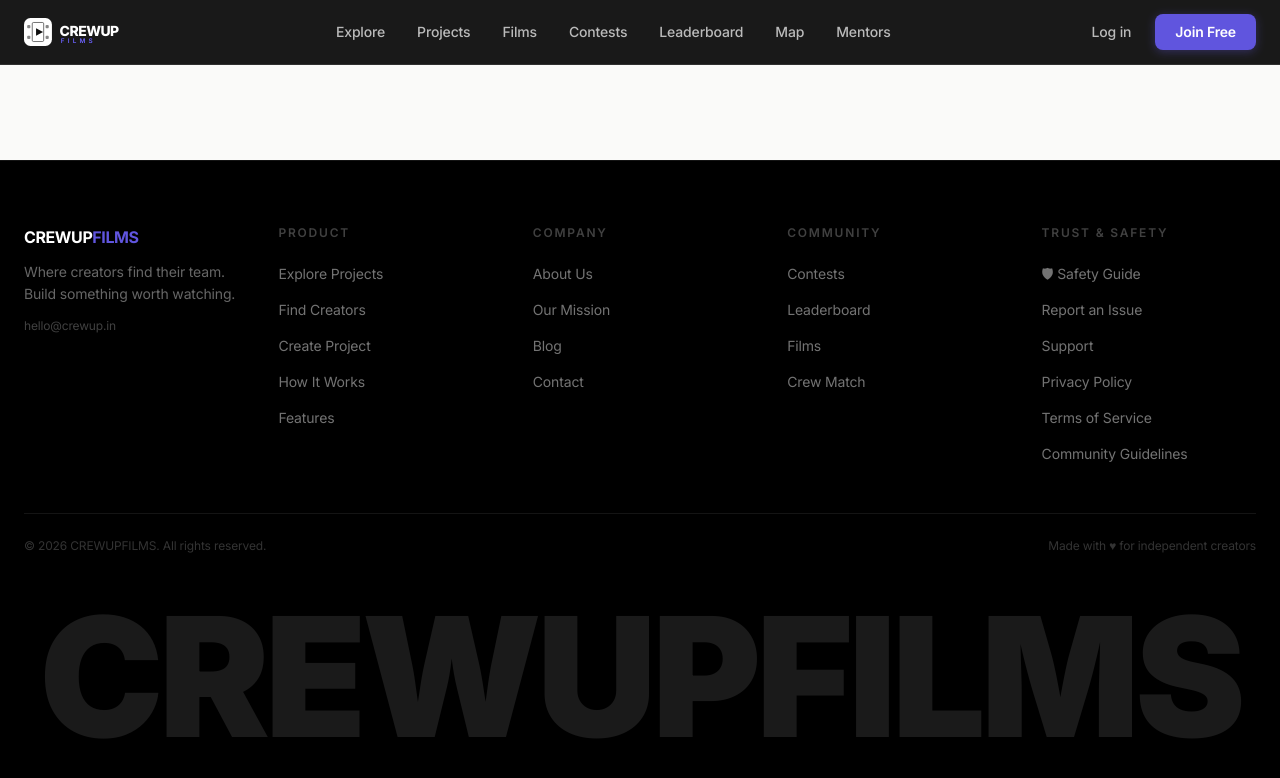
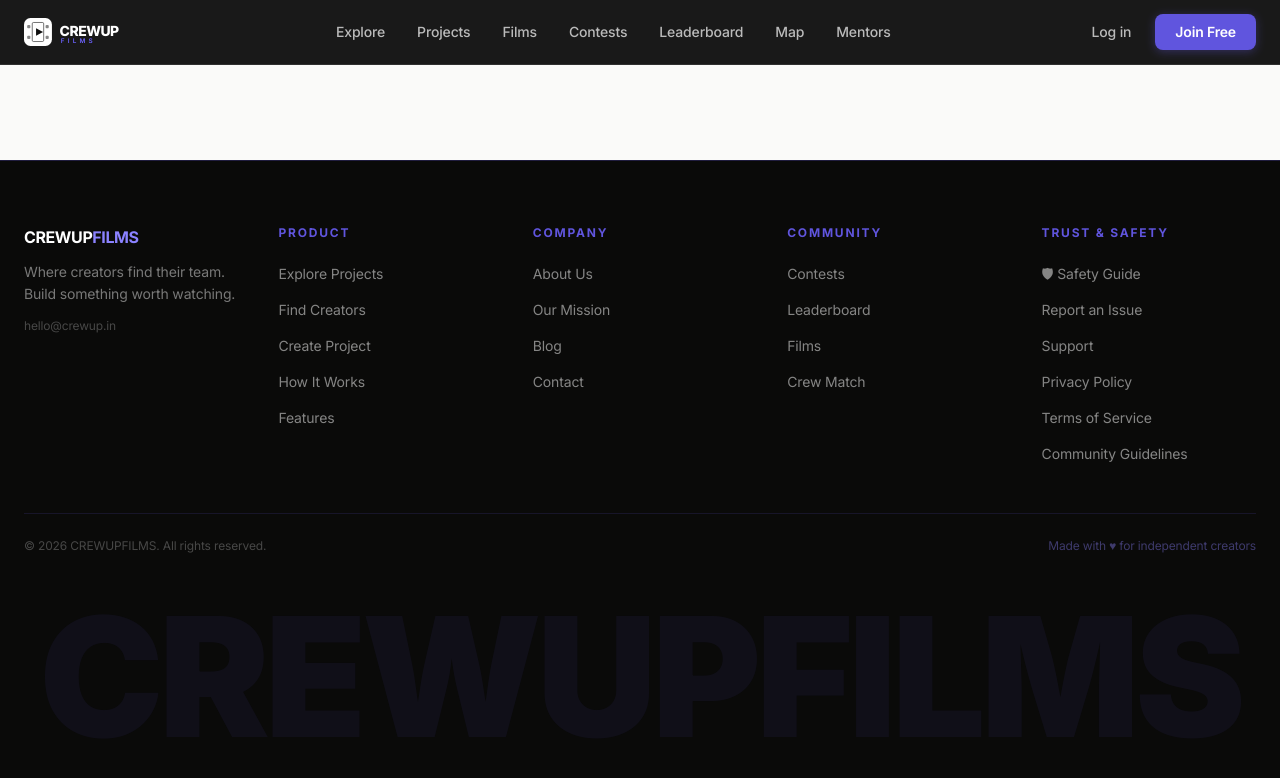
Before and after one commit to hasini-venisetti/crewup, a Next.js app in the folder client/: page /create-project in a window 1280 px wide. Shown: the top 778 px of the page. Built offline with nearby package versions, Linux system fonts and the light colour scheme; a web font is replaced by a local one.

Commit message:
Fix footer colors to match brand + update hero background

```diff
--- a/client/src/app/page.jsx
+++ b/client/src/app/page.jsx
@@ -123,7 +123,7 @@ export default function Home() {
           <div
             className="absolute inset-0 bg-cover bg-center bg-no-repeat hero-bg-kenburns"
             style={{
-              backgroundImage: 'url("https://images.unsplash.com/photo-1536440136628-849c177e76a1?ixlib=rb-4.0.3&auto=format&fit=crop&w=2025&q=80")'
+              backgroundImage: 'url("https://images.unsplash.com/photo-1489599849927-2ee91cede3ba?ixlib=rb-4.0.3&auto=format&fit=crop&w=2070&q=80")'
             }}
           />
           {/* Dark overlay for text readability */}
--- a/client/src/components/layout/Footer.jsx
+++ b/client/src/components/layout/Footer.jsx
@@ -2,7 +2,13 @@ import Link from 'next/link';
 
 export default function Footer() {
   return (
-    <footer className="bg-black mt-auto" style={{ borderTop: '1px solid rgba(255,255,255,0.08)' }}>
+    <footer
+      className="mt-auto"
+      style={{
+        background: '#0a0a09',
+        borderTop: '1px solid rgba(96,85,222,0.25)',
+      }}
+    >
       <div className="max-w-7xl mx-auto px-6 pt-16 pb-10">
 
         {/* Links grid */}
@@ -11,75 +17,79 @@ export default function Footer() {
           {/* Brand */}
           <div className="col-span-2 md:col-span-1">
             <span className="text-white font-bold text-base tracking-tight">
-              CREWUP<span style={{ color: '#6055de' }}>FILMS</span>
+              CREWUP<span style={{ color: '#8b82ff' }}>FILMS</span>
             </span>
-            <p className="text-sm text-white/40 mt-3 leading-relaxed">
+            <p className="text-sm mt-3 leading-relaxed" style={{ color: 'rgba(255,255,255,0.45)' }}>
               Where creators find their team.<br />Build something worth watching.
             </p>
-            <p className="text-xs text-white/25 mt-3">hello@crewup.in</p>
+            <p className="text-xs mt-3" style={{ color: 'rgba(255,255,255,0.25)' }}>hello@crewup.in</p>
           </div>
 
           {/* Product */}
           <div>
-            <p className="text-xs font-semibold text-white/25 uppercase tracking-[0.15em] mb-5">Product</p>
+            <p className="text-xs font-bold uppercase tracking-[0.15em] mb-5" style={{ color: '#6055de' }}>Product</p>
             <ul className="space-y-3">
-              <li><Link href="/projects"       className="text-sm text-white/45 hover:text-white transition-colors">Explore Projects</Link></li>
-              <li><Link href="/explore"        className="text-sm text-white/45 hover:text-white transition-colors">Find Creators</Link></li>
-              <li><Link href="/create-project" className="text-sm text-white/45 hover:text-white transition-colors">Create Project</Link></li>
-              <li><Link href="/how-it-works"   className="text-sm text-white/45 hover:text-white transition-colors">How It Works</Link></li>
-              <li><Link href="/features"       className="text-sm text-white/45 hover:text-white transition-colors">Features</Link></li>
+              <li><Link href="/projects"       className="text-sm transition-colors" style={{ color: 'rgba(255,255,255,0.5)' }} onMouseEnter={e=>e.target.style.color='#8b82ff'} onMouseLeave={e=>e.target.style.color='rgba(255,255,255,0.5)'}>Explore Projects</Link></li>
+              <li><Link href="/explore"        className="text-sm transition-colors" style={{ color: 'rgba(255,255,255,0.5)' }} onMouseEnter={e=>e.target.style.color='#8b82ff'} onMouseLeave={e=>e.target.style.color='rgba(255,255,255,0.5)'}>Find Creators</Link></li>
+              <li><Link href="/create-project" className="text-sm transition-colors" style={{ color: 'rgba(255,255,255,0.5)' }} onMouseEnter={e=>e.target.style.color='#8b82ff'} onMouseLeave={e=>e.target.style.color='rgba(255,255,255,0.5)'}>Create Project</Link></li>
+              <li><Link href="/how-it-works"   className="text-sm transition-colors" style={{ color: 'rgba(255,255,255,0.5)' }} onMouseEnter={e=>e.target.style.color='#8b82ff'} onMouseLeave={e=>e.target.style.color='rgba(255,255,255,0.5)'}>How It Works</Link></li>
+              <li><Link href="/features"       className="text-sm transition-colors" style={{ color: 'rgba(255,255,255,0.5)' }} onMouseEnter={e=>e.target.style.color='#8b82ff'} onMouseLeave={e=>e.target.style.color='rgba(255,255,255,0.5)'}>Features</Link></li>
             </ul>
           </div>
 
           {/* Company */}
           <div>
-            <p className="text-xs font-semibold text-white/25 uppercase tracking-[0.15em] mb-5">Company</p>
+            <p className="text-xs font-bold uppercase tracking-[0.15em] mb-5" style={{ color: '#6055de' }}>Company</p>
             <ul className="space-y-3">
-              <li><Link href="/about"   className="text-sm text-white/45 hover:text-white transition-colors">About Us</Link></li>
-              <li><Link href="/mission" className="text-sm text-white/45 hover:text-white transition-colors">Our Mission</Link></li>
-              <li><Link href="/blog"    className="text-sm text-white/45 hover:text-white transition-colors">Blog</Link></li>
-              <li><Link href="/contact" className="text-sm text-white/45 hover:text-white transition-colors">Contact</Link></li>
+              <li><Link href="/about"   className="text-sm transition-colors" style={{ color: 'rgba(255,255,255,0.5)' }} onMouseEnter={e=>e.target.style.color='#8b82ff'} onMouseLeave={e=>e.target.style.color='rgba(255,255,255,0.5)'}>About Us</Link></li>
+              <li><Link href="/mission" className="text-sm transition-colors" style={{ color: 'rgba(255,255,255,0.5)' }} onMouseEnter={e=>e.target.style.color='#8b82ff'} onMouseLeave={e=>e.target.style.color='rgba(255,255,255,0.5)'}>Our Mission</Link></li>
+              <li><Link href="/blog"    className="text-sm transition-colors" style={{ color: 'rgba(255,255,255,0.5)' }} onMouseEnter={e=>e.target.style.color='#8b82ff'} onMouseLeave={e=>e.target.style.color='rgba(255,255,255,0.5)'}>Blog</Link></li>
+              <li><Link href="/contact" className="text-sm transition-colors" style={{ color: 'rgba(255,255,255,0.5)' }} onMouseEnter={e=>e.target.style.color='#8b82ff'} onMouseLeave={e=>e.target.style.color='rgba(255,255,255,0.5)'}>Contact</Link></li>
             </ul>
           </div>
 
           {/* Community */}
           <div>
-            <p className="text-xs font-semibold text-white/25 uppercase tracking-[0.15em] mb-5">Community</p>
+            <p className="text-xs font-bold uppercase tracking-[0.15em] mb-5" style={{ color: '#6055de' }}>Community</p>
             <ul className="space-y-3">
-              <li><Link href="/contests"    className="text-sm text-white/45 hover:text-white transition-colors">Contests</Link></li>
-              <li><Link href="/leaderboard" className="text-sm text-white/45 hover:text-white transition-colors">Leaderboard</Link></li>
-              <li><Link href="/films"       className="text-sm text-white/45 hover:text-white transition-colors">Films</Link></li>
-              <li><Link href="/crew-match"  className="text-sm text-white/45 hover:text-white transition-colors">Crew Match</Link></li>
+              <li><Link href="/contests"    className="text-sm transition-colors" style={{ color: 'rgba(255,255,255,0.5)' }} onMouseEnter={e=>e.target.style.color='#8b82ff'} onMouseLeave={e=>e.target.style.color='rgba(255,255,255,0.5)'}>Contests</Link></li>
+              <li><Link href="/leaderboard" className="text-sm transition-colors" style={{ color: 'rgba(255,255,255,0.5)' }} onMouseEnter={e=>e.target.style.color='#8b82ff'} onMouseLeave={e=>e.target.style.color='rgba(255,255,255,0.5)'}>Leaderboard</Link></li>
+              <li><Link href="/films"       className="text-sm transition-colors" style={{ color: 'rgba(255,255,255,0.5)' }} onMouseEnter={e=>e.target.style.color='#8b82ff'} onMouseLeave={e=>e.target.style.color='rgba(255,255,255,0.5)'}>Films</Link></li>
+              <li><Link href="/crew-match"  className="text-sm transition-colors" style={{ color: 'rgba(255,255,255,0.5)' }} onMouseEnter={e=>e.target.style.color='#8b82ff'} onMouseLeave={e=>e.target.style.color='rgba(255,255,255,0.5)'}>Crew Match</Link></li>
             </ul>
           </div>
 
           {/* Trust & Safety */}
           <div>
-            <p className="text-xs font-semibold text-white/25 uppercase tracking-[0.15em] mb-5">Trust & Safety</p>
+            <p className="text-xs font-bold uppercase tracking-[0.15em] mb-5" style={{ color: '#6055de' }}>Trust &amp; Safety</p>
             <ul className="space-y-3">
-              <li><Link href="/safety"   className="text-sm text-white/45 hover:text-white transition-colors">🛡 Safety Guide</Link></li>
-              <li><Link href="/report"   className="text-sm text-white/45 hover:text-white transition-colors">Report an Issue</Link></li>
-              <li><Link href="/support"  className="text-sm text-white/45 hover:text-white transition-colors">Support</Link></li>
-              <li><Link href="/legal/privacy" className="text-sm text-white/45 hover:text-white transition-colors">Privacy Policy</Link></li>
-              <li><Link href="/legal/terms"   className="text-sm text-white/45 hover:text-white transition-colors">Terms of Service</Link></li>
-              <li><Link href="/legal/community-guidelines" className="text-sm text-white/45 hover:text-white transition-colors">Community Guidelines</Link></li>
+              <li><Link href="/safety"   className="text-sm transition-colors" style={{ color: 'rgba(255,255,255,0.5)' }} onMouseEnter={e=>e.target.style.color='#8b82ff'} onMouseLeave={e=>e.target.style.color='rgba(255,255,255,0.5)'}>🛡 Safety Guide</Link></li>
+              <li><Link href="/report"   className="text-sm transition-colors" style={{ color: 'rgba(255,255,255,0.5)' }} onMouseEnter={e=>e.target.style.color='#8b82ff'} onMouseLeave={e=>e.target.style.color='rgba(255,255,255,0.5)'}>Report an Issue</Link></li>
+              <li><Link href="/support"  className="text-sm transition-colors" style={{ color: 'rgba(255,255,255,0.5)' }} onMouseEnter={e=>e.target.style.color='#8b82ff'} onMouseLeave={e=>e.target.style.color='rgba(255,255,255,0.5)'}>Support</Link></li>
+              <li><Link href="/legal/privacy" className="text-sm transition-colors" style={{ color: 'rgba(255,255,255,0.5)' }} onMouseEnter={e=>e.target.style.color='#8b82ff'} onMouseLeave={e=>e.target.style.color='rgba(255,255,255,0.5)'}>Privacy Policy</Link></li>
+              <li><Link href="/legal/terms"   className="text-sm transition-colors" style={{ color: 'rgba(255,255,255,0.5)' }} onMouseEnter={e=>e.target.style.color='#8b82ff'} onMouseLeave={e=>e.target.style.color='rgba(255,255,255,0.5)'}>Terms of Service</Link></li>
+              <li><Link href="/legal/community-guidelines" className="text-sm transition-colors" style={{ color: 'rgba(255,255,255,0.5)' }} onMouseEnter={e=>e.target.style.color='#8b82ff'} onMouseLeave={e=>e.target.style.color='rgba(255,255,255,0.5)'}>Community Guidelines</Link></li>
             </ul>
           </div>
         </div>
 
         {/* Bottom bar */}
-        <div className="border-t border-white/[0.08] pt-6 flex flex-col sm:flex-row items-center justify-between gap-4 mb-10">
-          <p className="text-xs text-white/20">© {new Date().getFullYear()} CREWUPFILMS. All rights reserved.</p>
-          <p className="text-xs text-white/20">Made with ♥ for independent creators</p>
+        <div
+          className="pt-6 flex flex-col sm:flex-row items-center justify-between gap-4 mb-10"
+          style={{ borderTop: '1px solid rgba(96,85,222,0.15)' }}
+        >
+          <p className="text-xs" style={{ color: 'rgba(255,255,255,0.25)' }}>© {new Date().getFullYear()} CREWUPFILMS. All rights reserved.</p>
+          <p className="text-xs" style={{ color: 'rgba(139,130,255,0.4)' }}>Made with ♥ for independent creators</p>
         </div>
 
         {/* Large wordmark — bottom */}
         <div className="overflow-hidden -mx-6">
           <p
-            className="font-black uppercase leading-none select-none text-white/10 text-center"
+            className="font-black uppercase leading-none select-none text-center"
             style={{
               fontSize: 'clamp(4rem, 13vw, 11rem)',
               letterSpacing: '-0.03em',
+              color: 'rgba(96,85,222,0.07)',
             }}
           >
             CREWUPFILMS
```
